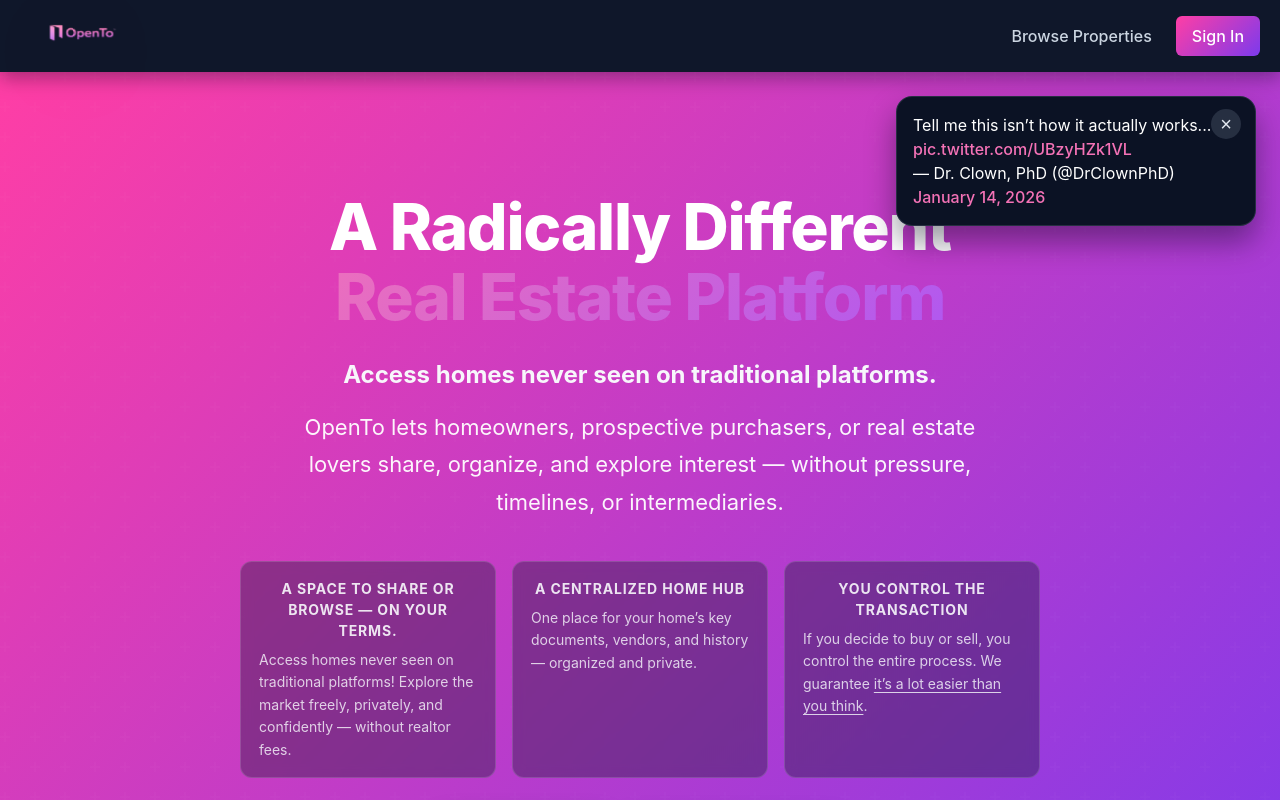
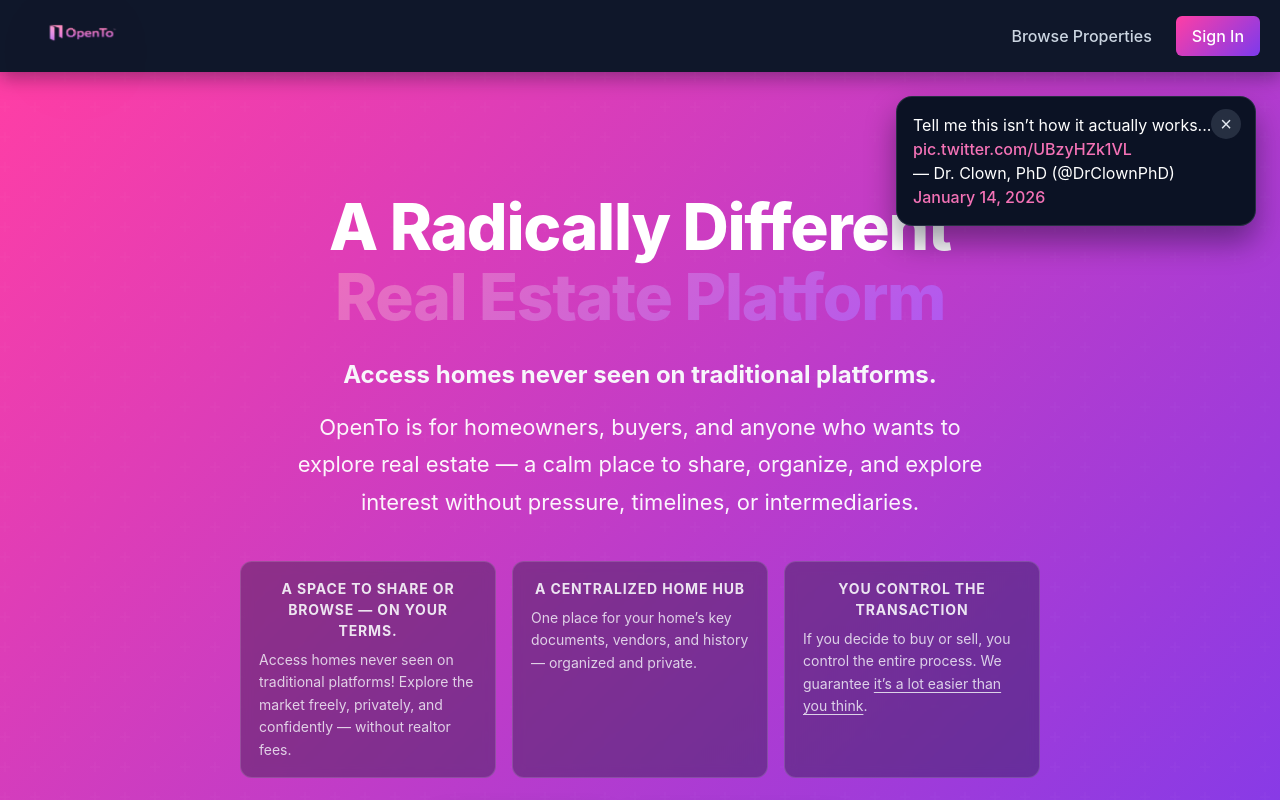
Before and after one commit to thomas-ryan-crosby/funk-brokers, a React (Vite) app: page / in a window 1280 px wide. Shown: the top 800 px of the page. Built offline with nearby package versions, Linux system fonts and the light colour scheme; no server answers.

Commit message:
Update hero description copy
Revise the hero subheadline to the new audience-focused phrasing.

Co-authored-by: Cursor <cursoragent@cursor.com>

```diff
--- a/src/pages/Landing.jsx
+++ b/src/pages/Landing.jsx
@@ -72,7 +72,7 @@ const Landing = () => {
               <strong>Access homes never seen on traditional platforms.</strong>
             </p>
             <p className="hero-description">
-              OpenTo lets homeowners, prospective purchasers, or real estate lovers share, organize, and explore interest — without pressure, timelines, or intermediaries.
+              OpenTo is for homeowners, buyers, and anyone who wants to explore real estate — a calm place to share, organize, and explore interest without pressure, timelines, or intermediaries.
             </p>
             <div className="hero-pillars">
               <div className="hero-pillar">
```
